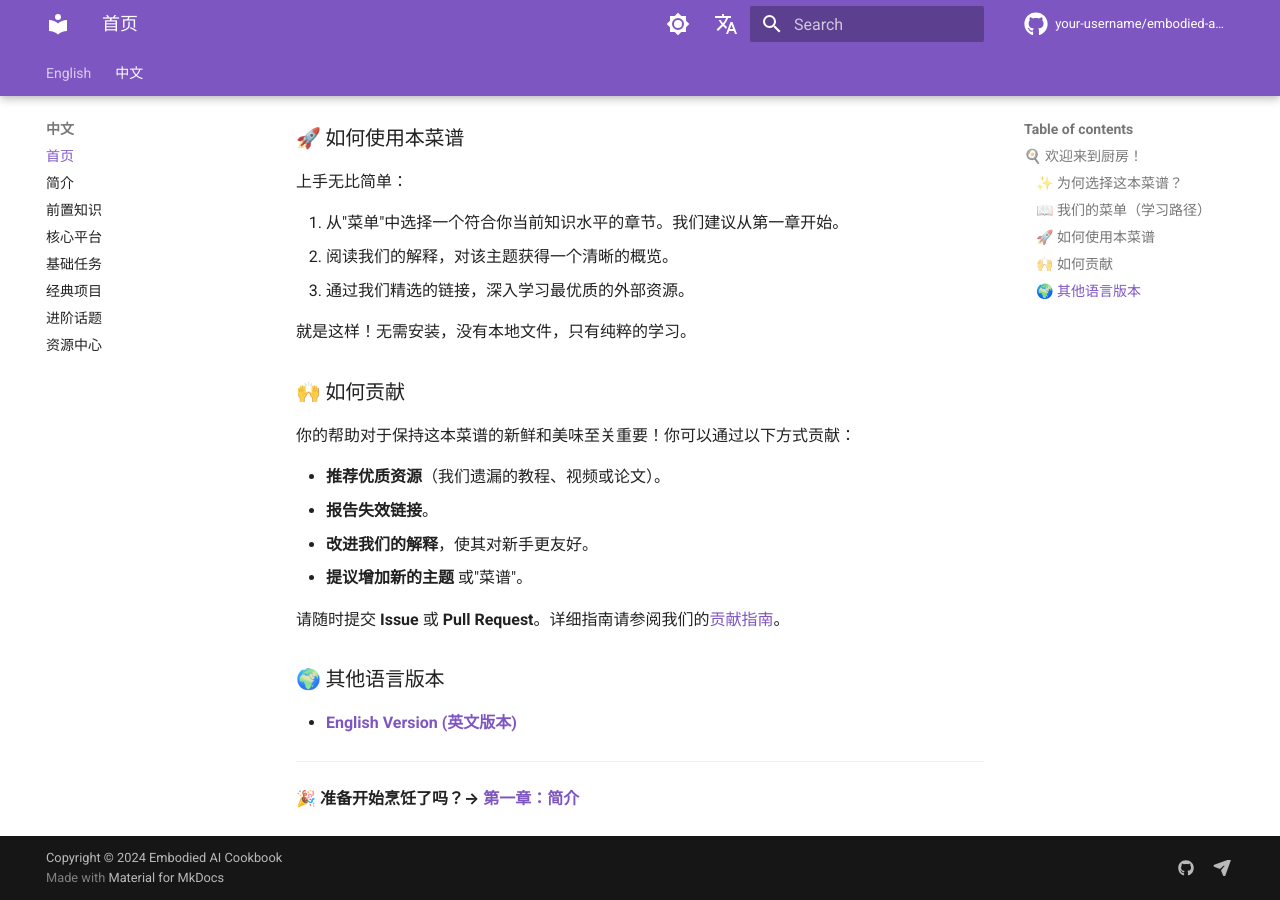
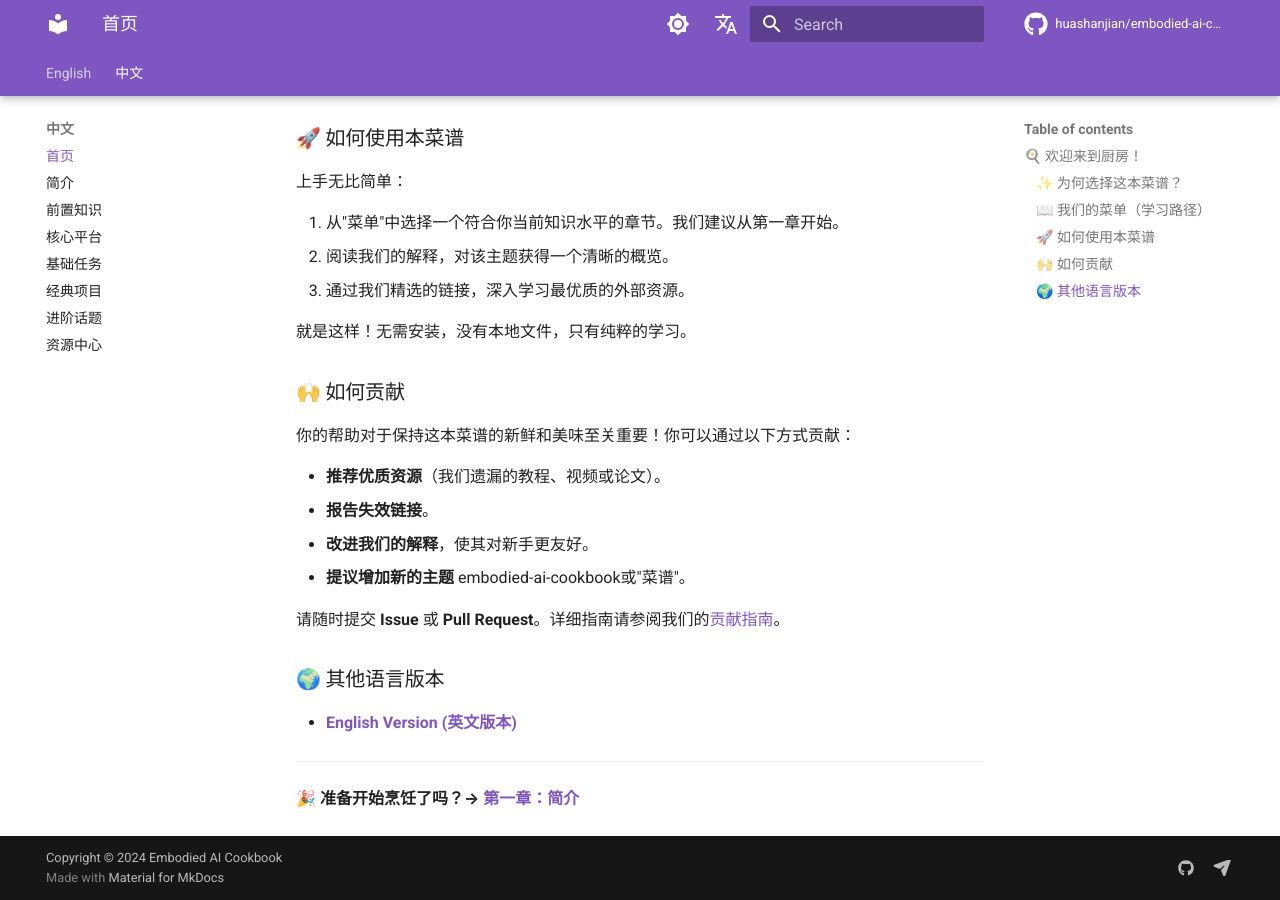
Before and after one commit to huashanjian/embodied-ai-cookbook, an MkDocs documentation site: the page built from docs/zh/README.md, in a window 1280 px wide and 900 px high, scrolled down 1246 px. Built offline with MkDocs 1.6.1 and Material for MkDocs 9.7.7, drawn with Linux system fonts in a browser that asks for light colours; comment, search, counter and statistics services are not loaded.

Commit message:
Update site configuration and repository links

```diff
--- a/docs/zh/README.md
+++ b/docs/zh/README.md
@@ -53,7 +53,7 @@
 * **推荐优质资源**（我们遗漏的教程、视频或论文）。
 * **报告失效链接**。
 * **改进我们的解释**，使其对新手更友好。
-* **提议增加新的主题** 或"菜谱"。
+* **提议增加新的主题** embodied-ai-cookbook或"菜谱"。
 
 请随时提交 **Issue** 或 **Pull Request**。详细指南请参阅我们的[贡献指南](../CONTRIBUTING.md)。
 
--- a/mkdocs.yml
+++ b/mkdocs.yml
@@ -1,11 +1,11 @@
 site_name: Embodied AI Cookbook
 site_description: 'A curated learning path for Embodied AI beginners'
-site_author: 'Your Name'
-site_url: 'https://your-username.github.io/embodied-ai-cookbook/'
+site_author: 'huashanjian'
+site_url: 'https://huashanjian.github.io/embodied-ai-cookbook/'
 
 # Repository
-repo_name: 'your-username/embodied-ai-cookbook'
-repo_url: 'https://github.com/your-username/embodied-ai-cookbook'
+repo_name: 'huashanjian/embodied-ai-cookbook'
+repo_url: 'https://github.com/huashanjian/embodied-ai-cookbook'
 
 # Copyright
 copyright: 'Copyright &copy; 2024 Embodied AI Cookbook'
@@ -100,9 +100,9 @@ extra:
       lang: zh
   social:
     - icon: fontawesome/brands/github
-      link: https://github.com/your-username/embodied-ai-cookbook
+      link: https://github.com/huashanjian/embodied-ai-cookbook
     - icon: fontawesome/solid/paper-plane
-      link: mailto:your-email@example.com
+      link: mailto:junhuayao41@gmail.com
 
 # Extensions
 markdown_extensions:
@@ -129,7 +129,7 @@ markdown_extensions:
   - pymdownx.keys
   - pymdownx.magiclink:
       repo_url_shorthand: true
-      user: your-username
+      user: huashanjian
       repo: embodied-ai-cookbook
   - pymdownx.mark
   - pymdownx.smartsymbols
```
